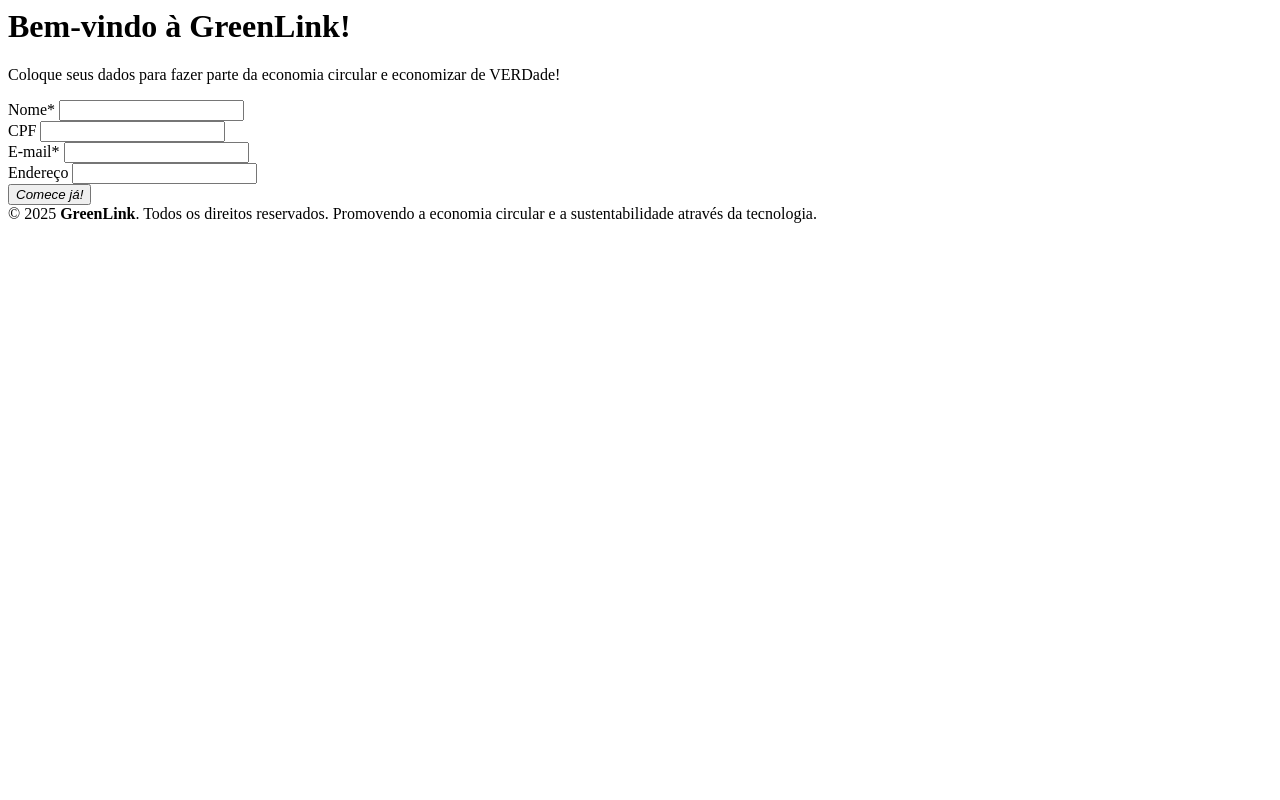
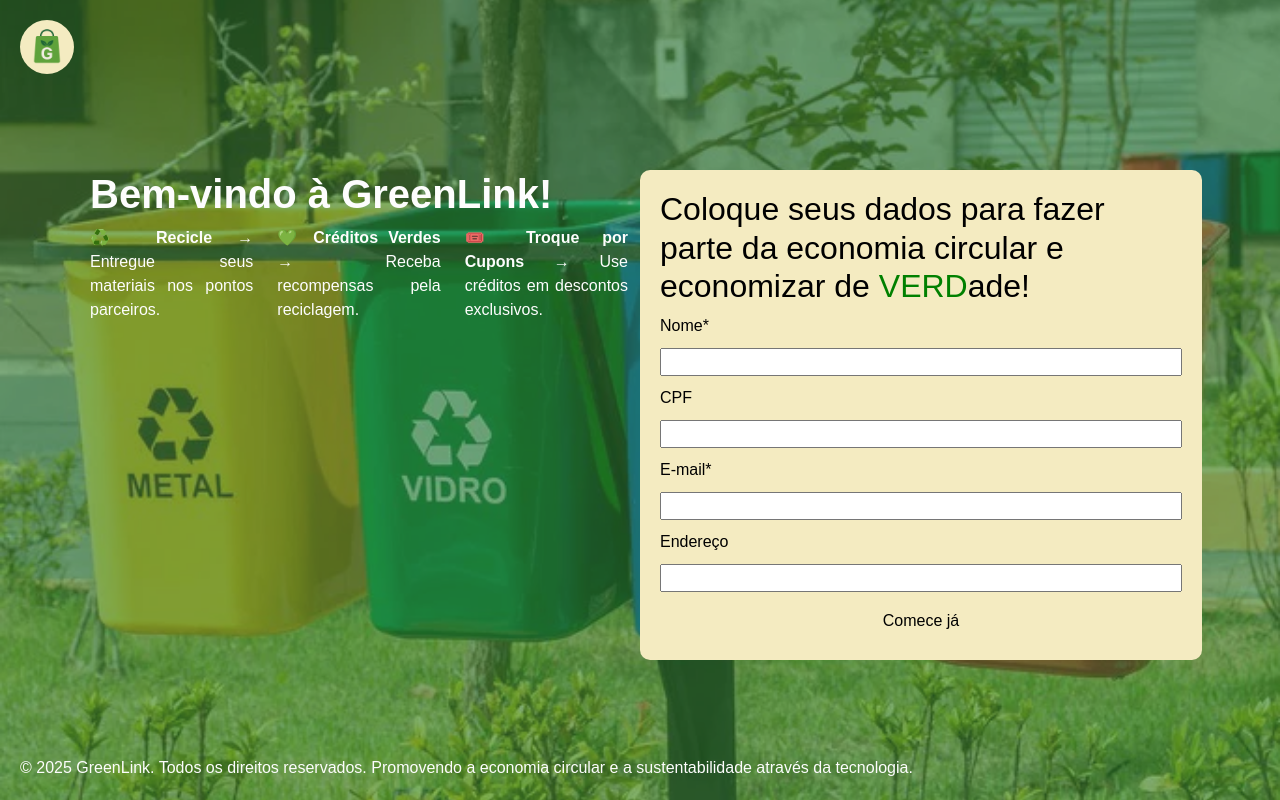
Before and after one commit to greenlink-marketplace/Landing-Page-HTML-CSS-Bootstrap-, a plain HTML site: page version-1/index.html in a window 1280 px wide. Drawn offline with nearby package versions, Linux system fonts and the light colour scheme.

Commit message:
finalizacao da Landing Page versão #1

```diff
--- /dev/null
+++ b/version-1/estilos.css
@@ -0,0 +1,94 @@
+/* Cores */
+/* Amarelo Claro Natural: #F4EBC1 */
+/* Verde Médio Profissional: #2E7D32 */
+/* Branco Neve: #FDFDFD */
+
+* {
+    margin: 0;
+    padding: 0;
+    color: #FDFDFD;
+    font-family: Arial;
+}
+
+div#logo-bg{
+    width: fit-content;
+    background-color: #F4EBC1;
+    border-radius: 100%;
+    padding: 2px;
+}
+
+img#logo{
+    width: 50px;
+}
+
+body {
+    background-color: #2E7D32;
+    display: flex;
+    height: 100vh;
+    padding: 20px;
+    background: url('../imgs/bg-img.webp') no-repeat center center/cover;
+    background-attachment: fixed;
+}
+
+.filter-img{
+    position: fixed;
+    left: 0;
+    top: 0;
+    background-color: #2E7D32;
+    opacity: 0.6;
+    height: 100vh;
+    width: 100vw;
+    z-index: 100;
+}
+
+.content{
+    z-index: 9999;
+    height: 100%;
+    width: 100%;
+    display: flex;
+    flex-direction: column;
+    justify-content: space-between;
+}
+
+
+div.container{
+    padding: 20px;
+    gap: 20px;
+}
+
+.container h1{
+    font-weight: bold;
+}
+
+div.left{
+    display: flex;
+    flex-direction: column;
+}
+
+div.left p{
+    text-align: justify;
+}
+
+div.right{
+    background-color: #F4EBC1;
+    display: flex;
+    flex-direction: column;
+    color: black;
+    padding: 20px;
+    border-radius: 10px;
+}
+
+.right *{
+    color: black;
+}
+
+span.text-g{
+    color: green;
+}
+
+form{
+    width: 100%;
+    display: flex;
+    flex-direction: column;
+    gap: 10px;
+}
--- a/version-1/index.html
+++ b/version-1/index.html
@@ -1,47 +1,74 @@
+<!DOCTYPE html>
 <html lang="pt-BR">
 
 <head>
     <meta charset="UTF-8">
     <meta name="viewport" content="width=device-width, initial-scale=1.0">
     <title>GreenLink</title>
+    <link href="https://cdn.jsdelivr.net/npm/bootstrap@5.3.8/dist/css/bootstrap.min.css" rel="stylesheet"
+        integrity="sha384-sRIl4kxILFvY47J16cr9ZwB07vP4J8+LH7qKQnuqkuIAvNWLzeN8tE5YBujZqJLB" crossorigin="anonymous">
+    <link rel="stylesheet" href="./estilos.css">
 </head>
 
 <body>
-    <div>
-        <h1>Bem-vindo à GreenLink!</h1>
-    </div>
+    <div class="filter-img"></div>
 
-    <div>
-        <p>
-            Coloque seus dados para fazer parte da economia circular e economizar de VERDade!
-        </p>
-        <div>
-            Nome*
-            <input type="text" />
+    <div class="content">
+
+        <head>
+            <div id="logo-bg">
+                <img id="logo" src="../imgs/gl-logo.png" alt="gl-logo">
+            </div>
+        </head>
+
+        <div class="container">
+            <div class="row">
+                <!-- Lado esquerdo -->
+                <div class="left col-12 col-md-6">
+                    <h1 class="bd-title">Bem-vindo à GreenLink!</h1>
+                    <div class="row">
+                        <p class="col-12 col-lg-4">
+                            ♻️ <b>Recicle</b> → Entregue seus materiais nos pontos parceiros.
+                        </p>
+                        <p class="col-12 col-lg-4">
+                            💚 <b>Créditos Verdes</b> → Receba recompensas pela reciclagem.
+                        </p>
+                        <p class="col-12 col-lg-4">
+                            🎟️ <b>Troque por Cupons</b> → Use créditos em descontos exclusivos.
+                        </p>
+                    </div>
+                </div>
+
+                <!-- Lado direito -->
+                <div class="right col-12  col-md-6">
+                    <h2>Coloque seus dados para fazer parte da economia circular e economizar de <span
+                            class="text-g">VERD</span>ade!</h2>
+                    <form>
+                        <label for="nome">Nome*</label>
+                        <input type="text" id="nome" name="nome" required>
+
+                        <label for="cpf">CPF</label>
+                        <input type="text" id="cpf" name="cpf">
+
+                        <label for="email">E-mail*</label>
+                        <input type="email" id="email" name="email" required>
+
+                        <label for="endereco">Endereço</label>
+                        <input type="text" id="endereco" name="endereco">
+
+                        <button type="submit" class="btn">Comece já</button>
+                    </form>
+                </div>
+            </div>
+
         </div>
-        <div>
-            CPF
-            <input type="number" />
-        </div>
-        <div>
-            E-mail*
-            <input type="email" />
-        </div>
-        <div>
-            Endereço
-            <input type="text" />
-        </div>
-        <div>
-            <button>
-                <i>Comece já!</i>
-            </button>
-        </div>
+
+        <footer>
+            © 2025 <span>GreenLink</span>. Todos os direitos reservados. Promovendo a economia circular e a
+            sustentabilidade
+            através da tecnologia.
+        </footer>
     </div>
 </body>
 
-<footer>
-    © 2025 <b>GreenLink</b>. Todos os direitos reservados. Promovendo a economia circular e a sustentabilidade através
-    da tecnologia.
-</footer>
-
 </html>
```
Also changed, not shown: imgs/bg-img.webp (added), imgs/gl-logo.png (added).
